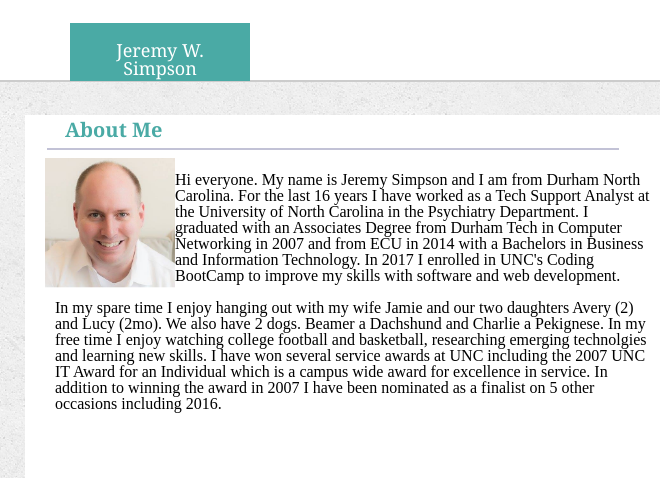
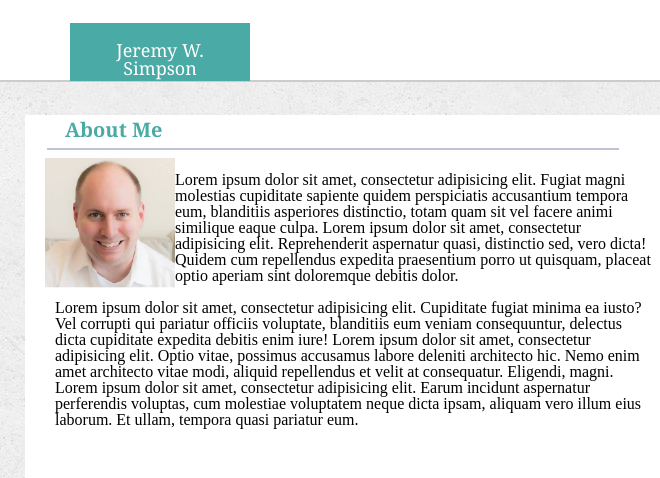
Before and after one commit to jwsimpso/jwsimpso.github.io, a plain HTML site: page index.html in a window 1280 px wide. Shown: the top 478 px of the page, 0-660 px from the left. Drawn offline with Linux system fonts and the light colour scheme.

Commit message:
Add files via upload

```diff
--- a/index.html
+++ b/index.html
@@ -23,11 +23,17 @@
 	<img src="assets\images\jwsimpsoHeadshot.png" height="130px" width="130px">
 	<br>
 	<p class="bio">
-		Hi everyone. My name is Jeremy Simpson and I am from Durham North Carolina. For the last 16 years I have worked as a Tech Support Analyst at the University of North Carolina in the Psychiatry Department. I graduated with an Associates Degree from Durham Tech in Computer Networking in 2007 and from ECU in 2014 with a Bachelors in Business and Information Technology. In 2017 I enrolled in UNC's Coding BootCamp to improve my skills with software and web development.
+		Lorem ipsum dolor sit amet, consectetur adipisicing elit. Fugiat magni molestias cupiditate sapiente quidem perspiciatis accusantium tempora eum, blanditiis asperiores distinctio, totam quam sit vel facere animi similique eaque culpa.
+
+		Lorem ipsum dolor sit amet, consectetur adipisicing elit. Reprehenderit aspernatur quasi, distinctio sed, vero dicta! Quidem cum repellendus expedita praesentium porro ut quisquam, placeat optio aperiam sint doloremque debitis dolor.
 	</p>
 	<br>
 	<p>
-		In my spare time I enjoy hanging out with my wife Jamie and our two daughters Avery (2) and Lucy (2mo). We also have 2 dogs. Beamer a Dachshund and Charlie a Pekignese. In my free time I enjoy watching college football and basketball, researching emerging technolgies and learning new skills. I have won several service awards at UNC including the 2007 UNC IT Award for an Individual which is a campus wide award for excellence in service. In addition to winning the award in 2007 I have been nominated as a finalist on 5 other occasions including 2016.
+		Lorem ipsum dolor sit amet, consectetur adipisicing elit. Cupiditate fugiat minima ea iusto? Vel corrupti qui pariatur officiis voluptate, blanditiis eum veniam consequuntur, delectus dicta cupiditate expedita debitis enim iure!
+
+		Lorem ipsum dolor sit amet, consectetur adipisicing elit. Optio vitae, possimus accusamus labore deleniti architecto hic. Nemo enim amet architecto vitae modi, aliquid repellendus et velit at consequatur. Eligendi, magni.
+
+		Lorem ipsum dolor sit amet, consectetur adipisicing elit. Earum incidunt aspernatur perferendis voluptas, cum molestiae voluptatem neque dicta ipsam, aliquam vero illum eius laborum. Et ullam, tempora quasi pariatur eum.
 
 	</p>
 	</section>
```
